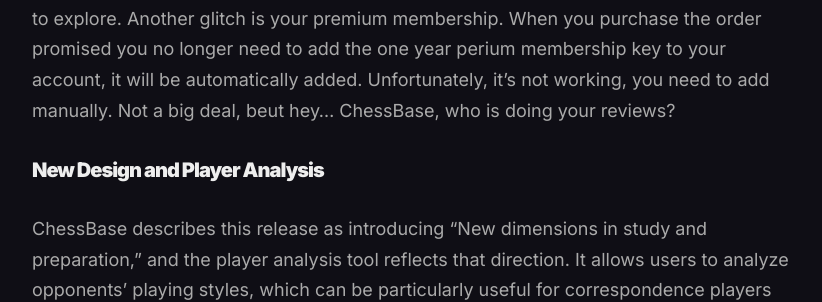
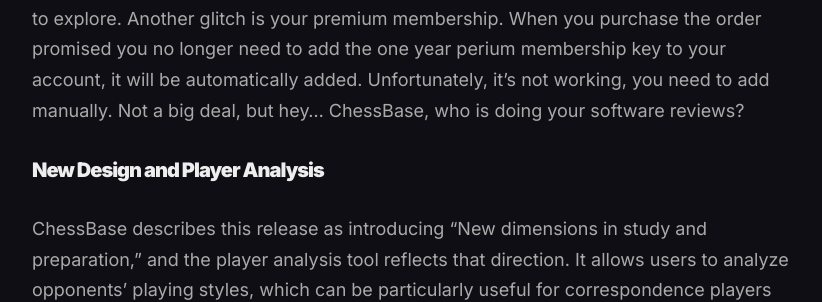
Before and after one commit to Egbert-Azure/Chess-Website, a Jekyll site: the page built from _posts/2024-11-12-Tools-and-Weapons.md, in a window 1280 px wide and 900 px high, scrolled down 840 px. Shown: the part 344-646 px from the top of the window, without its empty margins (228-1050 px from the left). Built offline with Jekyll 4.4.1, drawn with Linux system fonts in a browser that asks for light colours; comment, search, counter and statistics services are not loaded; some of the changed text lies outside the part shown.

Commit message:
Update 2024-11-12-Tools-and-Weapons.md

```diff
--- a/_posts/2024-11-12-Tools-and-Weapons.md
+++ b/_posts/2024-11-12-Tools-and-Weapons.md
@@ -14,7 +14,7 @@ On November 11, ChessBase released ChessBase 18 with several promising features
 
 ### ChessBase 18: First Impressions
 
-The setup process was a bit frustrating. Manual entry for the activation key—uncommon in modern software—was required, and closing certain applications like VPN and NVIDIA drivers turned out to be more complex than necessary. After a reboot, I was finally ready to explore. Another glitch is your premium membership. When you purchase the order promised you no longer need to add the one year perium membership key to your account, it will be automatically added. Unfortunately, it's not working, you need to add manually. Not a big deal, beut hey... ChessBase, who is doing your reviews?
+The setup process was a bit frustrating. Manual entry for the activation key—uncommon in modern software—was required, and closing certain applications like VPN and NVIDIA drivers turned out to be more complex than necessary. After a reboot, I was finally ready to explore. Another glitch is your premium membership. When you purchase the order promised you no longer need to add the one year perium membership key to your account, it will be automatically added. Unfortunately, it's not working, you need to add manually. Not a big deal, but hey... ChessBase, who is doing your software reviews?
 
 #### New Design and Player Analysis
 
```
